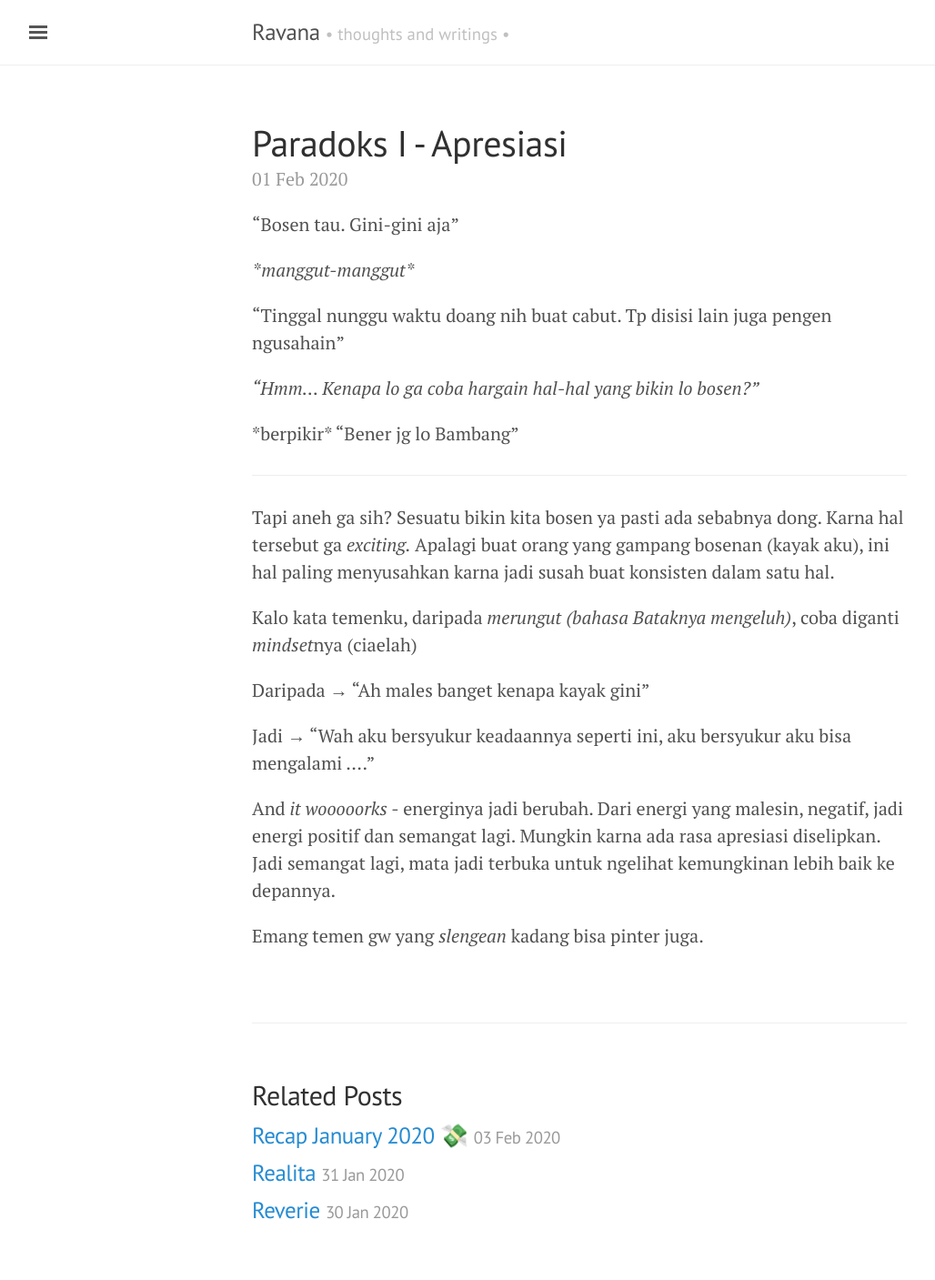
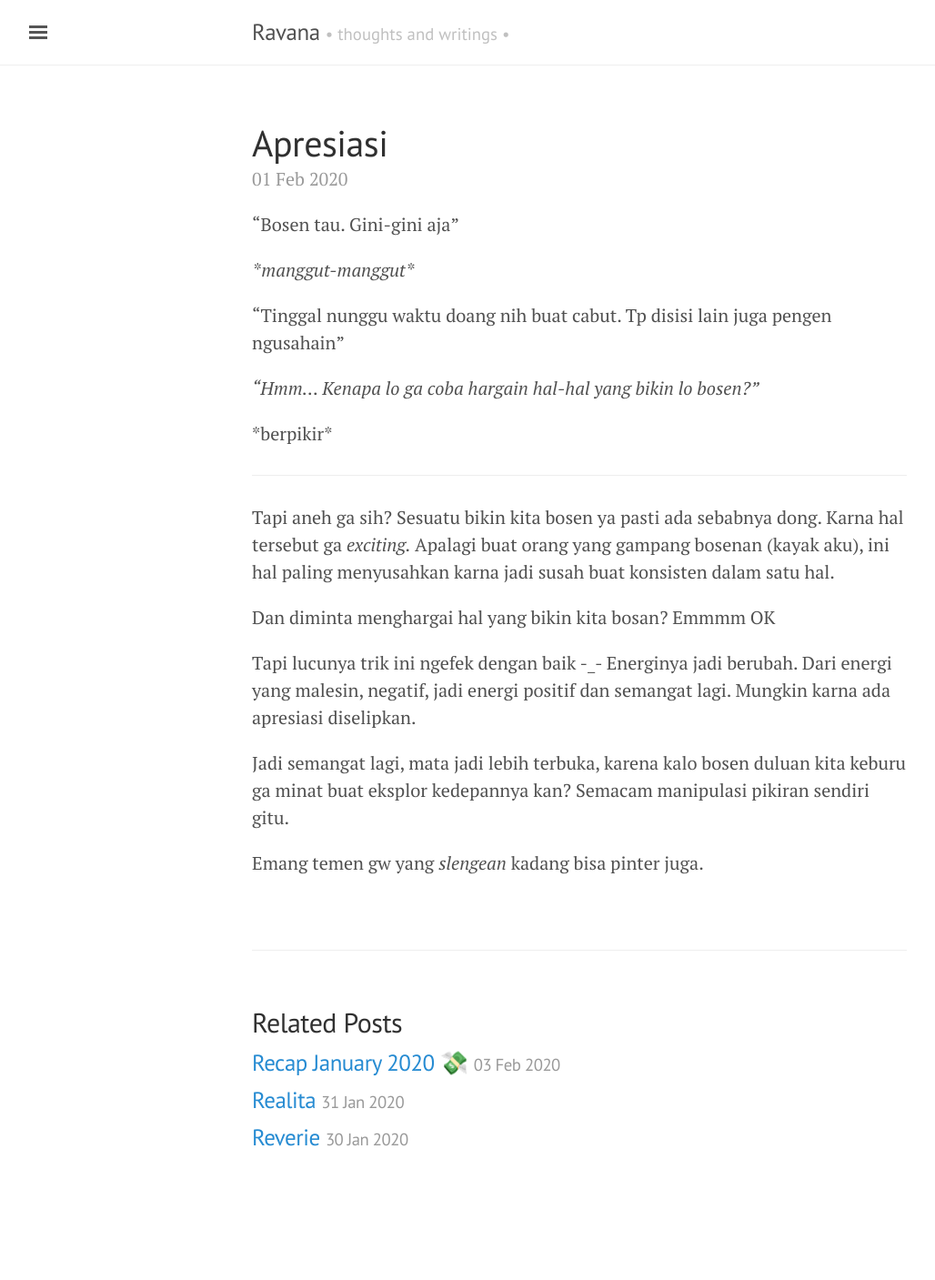
Before and after one commit to ronaatxendit/martabacc.github.io, a Jekyll site: the page built from _posts/2020-2-1-paradoks-1.md, in a window 1280 px wide. Shown: the whole page at 91% size, without its empty margins (3-1031 px from the left). Built offline with Jekyll 4.4.1, drawn with Linux system fonts in a browser that asks for light colours; after the commit the page ends 1327 px from its top, so only the background shows below that.

Commit message:
fix(post): comment post

```diff
--- a/_posts/2020-2-1-paradoks-1.md
+++ b/_posts/2020-2-1-paradoks-1.md
@@ -1,6 +1,6 @@
 ---
 layout: post
-title: Paradoks I - Apresiasi
+title: Apresiasi
 ---
 
 "Bosen tau. Gini-gini aja"
@@ -11,18 +11,16 @@ title: Paradoks I - Apresiasi
 
 *"Hmm... Kenapa lo ga coba hargain hal-hal yang bikin lo bosen?"*
 
-\*berpikir\* "Bener jg lo Bambang"
+\*berpikir\*
 
 ---
 
 Tapi aneh ga sih? Sesuatu bikin kita bosen ya pasti ada sebabnya dong. Karna hal tersebut ga *exciting.* Apalagi buat orang yang gampang bosenan (kayak aku), ini hal paling menyusahkan karna jadi susah buat konsisten dalam satu hal.
 
-Kalo kata temenku, daripada *merungut (bahasa Bataknya mengeluh)*, coba diganti *mindset*nya (ciaelah)
+Dan diminta menghargai hal yang bikin kita bosan? Emmmm OK
 
-Daripada → "Ah males banget kenapa kayak gini"
+Tapi lucunya trik ini ngefek dengan baik -_- Energinya jadi berubah. Dari energi yang malesin, negatif, jadi energi positif dan semangat lagi. Mungkin karna ada apresiasi diselipkan.
 
-Jadi → "Wah aku bersyukur keadaannya seperti ini, aku bersyukur aku bisa mengalami ...."
-
-And *it wooooorks -* energinya jadi berubah. Dari energi yang malesin, negatif, jadi energi positif dan semangat lagi. Mungkin karna ada rasa apresiasi diselipkan. Jadi semangat lagi, mata jadi terbuka untuk ngelihat kemungkinan lebih baik ke depannya.
+Jadi semangat lagi, mata jadi lebih terbuka, karena kalo bosen duluan kita keburu ga minat buat eksplor kedepannya kan? Semacam manipulasi pikiran sendiri gitu.
 
 Emang temen gw yang *slengean* kadang bisa pinter juga.
```
